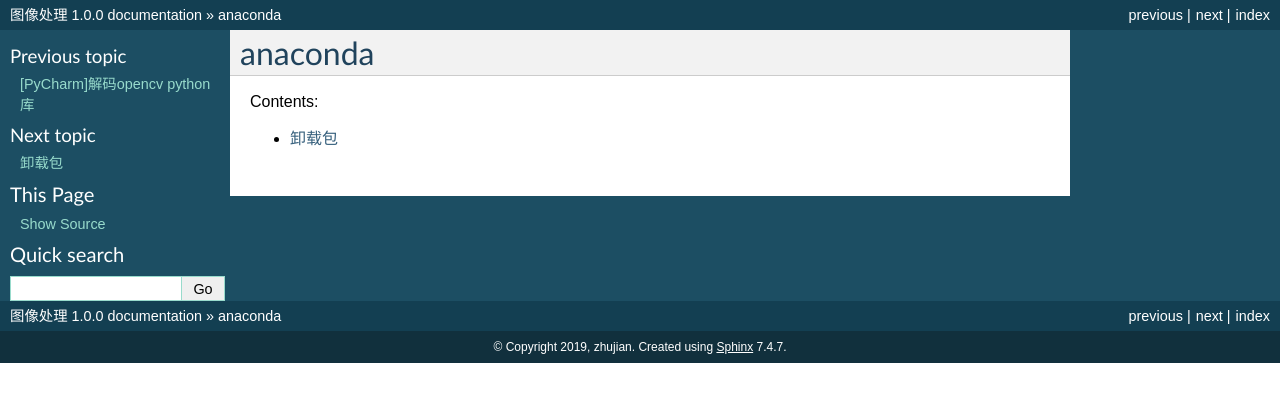
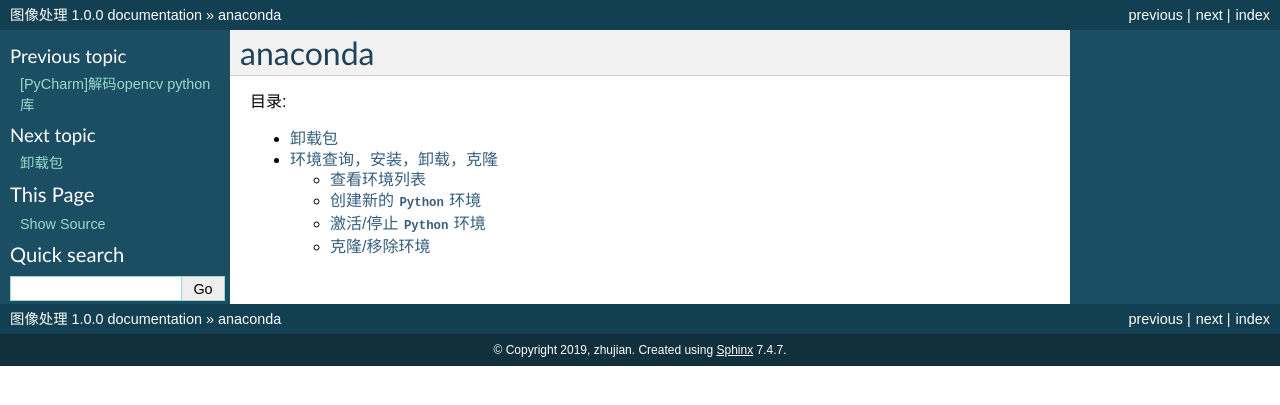
Before and after one commit to Document-Collection/image-processing, a Sphinx documentation site: the page built from docs/source/anaconda.rst, in a window 1280 px wide. Shown: the top 405 px of the page. Built offline with Sphinx 7.4.7, drawn with Linux system fonts in a browser that asks for light colours; some of the changed lines change nothing that is shown.

Commit message:
添加anaconda环境配置

```diff
--- a/docs/source/anaconda.rst
+++ b/docs/source/anaconda.rst
@@ -5,6 +5,7 @@ anaconda
 
 .. toctree::
    :maxdepth: 2
-   :caption: Contents:
+   :caption: 目录:
 
    anaconda/卸载包
+   anaconda/环境查询，安装，卸载，克隆
--- /dev/null
+++ b/docs/source/anaconda/环境查询，安装，卸载，克隆.md
@@ -0,0 +1,148 @@
+
+# 环境查询，安装，卸载，克隆
+
+之前利用 `Anaconda` 安装完成了 `Python3`，现在需要重新安装 `Python2`
+
+找到一篇 `Conda` 教程 - [Managing Python](https://conda.io/docs/user-guide/tasks/manage-python.html)，可以同时存在多个 `Python` 环境
+
+主要内容：
+
+1. <a id="T1" href="#C1" target="_self">查看环境列表</a>
+2. <a id="T2" href="#C2" target="_self">创建新的 `Python` 环境</a>
+3. <a id="T3" href="#C3" target="_self">激活/停止 `Python` 环境</a>
+4. <a id="T4" href="#C4" target="_self">克隆/移除环境</a>
+
+## <a id="C1" href="#T1" target="_self">查看环境列表</a>
+
+参考：[Viewing a list of your environments](https://conda.io/docs/user-guide/tasks/manage-environments.html#viewing-a-list-of-your-environments)
+
+查看 `Python` 运行环境，可通过以下命令实现
+
+    conda info --envs
+
+或者
+
+    conda env list
+
+默认情况下仅有一个环境
+
+    zhujian@zhujian-virtual-machine:~$ conda env list
+    # conda environments:
+    #
+    base                  *  /home/zhujian/software/anaconda/anaconda3
+
+**Note：在显示的环境列表中，用星号突出显示当前环境**
+
+## <a id="C2" href="#T2" target="_self">创建新的 `Python` 环境</a>
+
+参考：
+
+[Installing a different version of Python](https://conda.io/docs/user-guide/tasks/manage-python.html#installing-a-different-version-of-python)
+
+[Creating an environment with commands](https://conda.io/docs/user-guide/tasks/manage-environments.html#creating-an-environment-with-commands)
+
+比如我已经安装了 `Python3.6` 的环境，想要安装 `Python2.7` 的环境
+
+    conda create -n py27 python=2.7
+
+* 参数 `py27` 指新创建的环境名
+* `python=2.7` 指你想要创建的 `Python` 版本
+
+执行日志如下：
+
+    Solving environment: done
+
+    ## Package Plan ##
+
+      environment location: /home/zhujian/software/anaconda/anaconda3/envs/py27
+
+      added / updated specs:
+        - anaconda
+        - python=2.7
+
+
+    The following packages will be downloaded:
+
+        package                    |            build
+        ---------------------------|-----------------
+        sortedcontainers-1.5.10    |           py27_0          45 KB
+        pathlib2-2.3.2             |           py27_0          31 KB
+        pyparsing-2.2.0            |   py27hf1513f8_1          93 KB
+        pytz-2018.4                |           py27_0         211 KB
+
+    ...
+    ...
+    ...
+
+    tornado-5.0.2        | 620 KB    | ################################################################################################################################################################# | 100%
+    partd-0.3.8          | 30 KB     | ################################################################################################################################################################# | 100%
+    Preparing transaction: done
+    Verifying transaction: done
+    Executing transaction: done
+    #
+    # To activate this environment, use:
+    # > source activate py27
+    #
+    # To deactivate an active environment, use:
+    # > source deactivate
+    #
+
+同理，如果想要创建 `Python3.6` 的环境，命令如下：
+
+    conda create -n py36 python=3.6
+
+## <a id="C3" href="#T3" target="_self">激活/停止 `Python` 环境</a>
+
+参考：
+
+[Activating an environment](https://conda.io/docs/user-guide/tasks/manage-environments.html#activate-env)
+
+[Deactivating an environment](https://conda.io/docs/user-guide/tasks/manage-environments.html#deactivating-an-environment)
+
+安装完成后，列出 `Python` 环境列表
+
+    zhujian@zhujian-virtual-machine:~$ conda info --envs
+    # conda environments:
+    #
+    base                  *  /home/zhujian/software/anaconda/anaconda3
+    py27                     /home/zhujian/software/anaconda/anaconda3/envs/py27
+
+切换到新创建的环境 `py27`
+
+    source activate py27
+
+切换回基础环境
+
+    source deactivate
+
+或者
+
+    source deactivate py27
+
+### 显示环境名
+
+参考：[determining-your-current-environment](https://conda.io/docs/user-guide/tasks/manage-environments.html#determining-your-current-environment)
+
+默认情况下，切换到新的环境后，会在命令行提示符显示该名称，可以通过以下命令去除：
+
+    conda config --set changeps1 false
+
+开启命令：
+
+    conda config --set changeps1 true
+
+## <a id="C4" href="#T4" target="_self">克隆/移除环境</a>
+
+参考：
+
+[conda env remove](https://conda.io/docs/commands/env/conda-env-remove.html?highlight=remove%20environment#conda-env-remove)
+
+[Cloning an environment](https://conda.io/docs/user-guide/tasks/manage-environments.html#cloning-an-environment)
+
+可以通过上述步骤创建多个环境，**移除** 创建的环境使用如下命令：
+
+    conda env remove -n ENVIRONMENT
+
+也可以从之前环境中 **克隆** 一个新环境
+
+    conda create --name myclone --clone myenv
```
